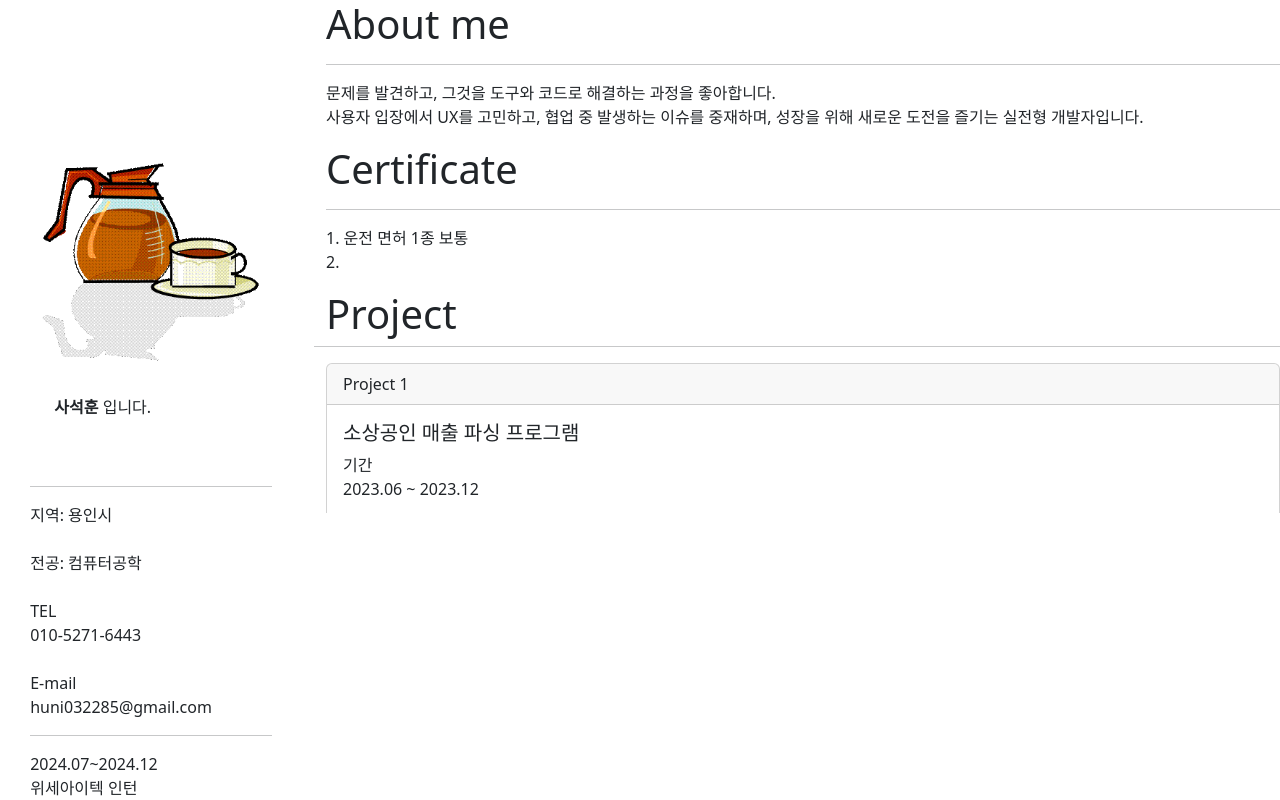
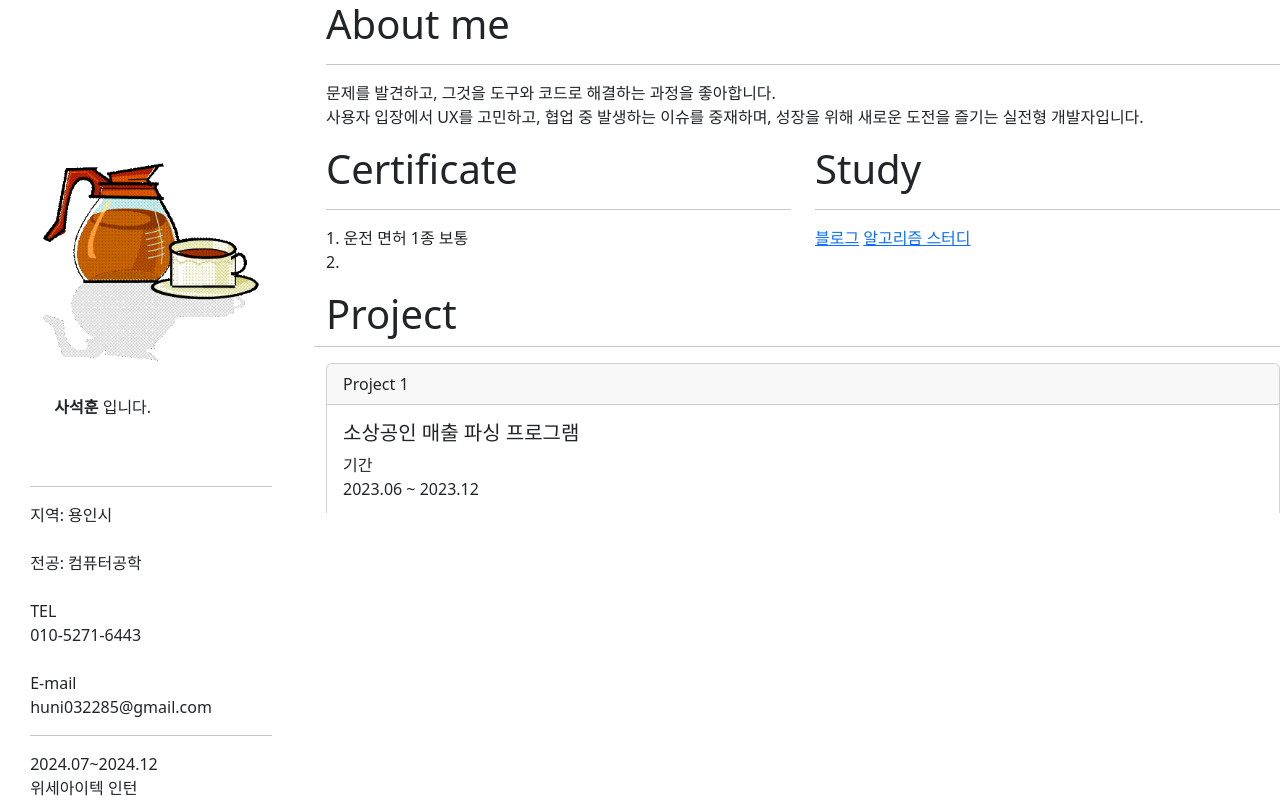
Before and after one commit to Clear-head/webstart, a plain HTML site: page service/index.html in a window 1280 px wide. Shown: the top 800 px of the page. Drawn offline with nearby package versions, Linux system fonts and the light colour scheme.

Commit message:
Update index.html

```diff
--- a/service/index.html
+++ b/service/index.html
@@ -57,6 +57,16 @@
                         </p>
 
                     </div>
+                    <div class="col">
+
+                        <h1>Study</h1>
+                        <hr>
+                        <p>
+                            <a href="https://problems.tistory.com/">블로그</a>
+                            <a href="https://github.com/nvmith/November">알고리즘 스터디</a>
+                        </p>
+
+                    </div>
 
                     <!-- 프로젝트 설명 카드 -->
                      <h1>Project</h1>
```
